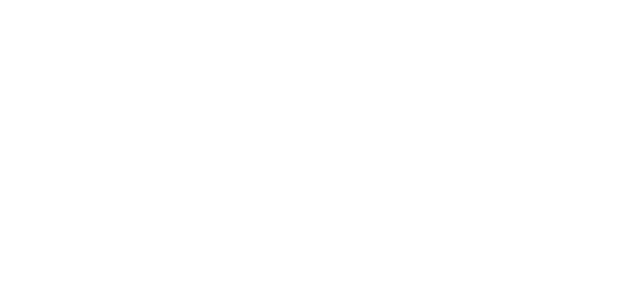
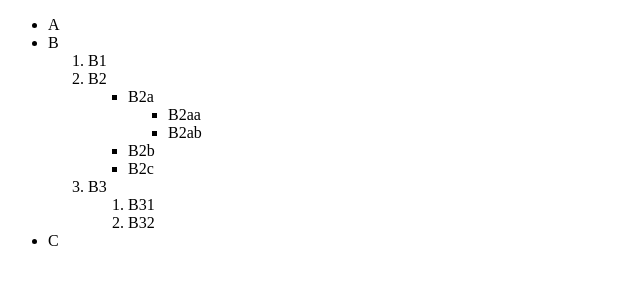
Before and after one commit to PlebianJim/3.1-nesting-and-indentation, a plain HTML site: page index.html in a window 1280 px wide. Shown: the whole page, without its empty margins (0-640 px from the left). Drawn offline with Linux system fonts and the light colour scheme.

Commit message:
added nested lists inside nested lists

```diff
--- a/index.html
+++ b/index.html
@@ -1,11 +1,33 @@
 <!DOCTYPE html>
 <html lang="en">
-<head>
-    <meta charset="UTF-8">
-    <meta name="viewport" content="width=device-width, initial-scale=1.0">
+  <head>
+    <meta charset="UTF-8" />
+    <meta name="viewport" content="width=device-width, initial-scale=1.0" />
     <title>3.1 - Nesting and Indentation</title>
-</head>
-<body>
-
-</body>
+  </head>
+  <body>
+    <ul>
+      <li>A</li>
+      <li>B</li>
+      <ol>
+        <li>B1</li>
+        <li>B2</li>
+        <ul>
+          <li>B2a</li>
+          <ul>
+            <li>B2aa</li>
+            <li>B2ab</li>
+          </ul>
+          <li>B2b</li>
+          <li>B2c</li>
+        </ul>
+        <li>B3</li>
+        <ol>
+          <li>B31</li>
+          <li>B32</li>
+        </ol>
+      </ol>
+      <li>C</li>
+    </ul>
+  </body>
 </html>
```
